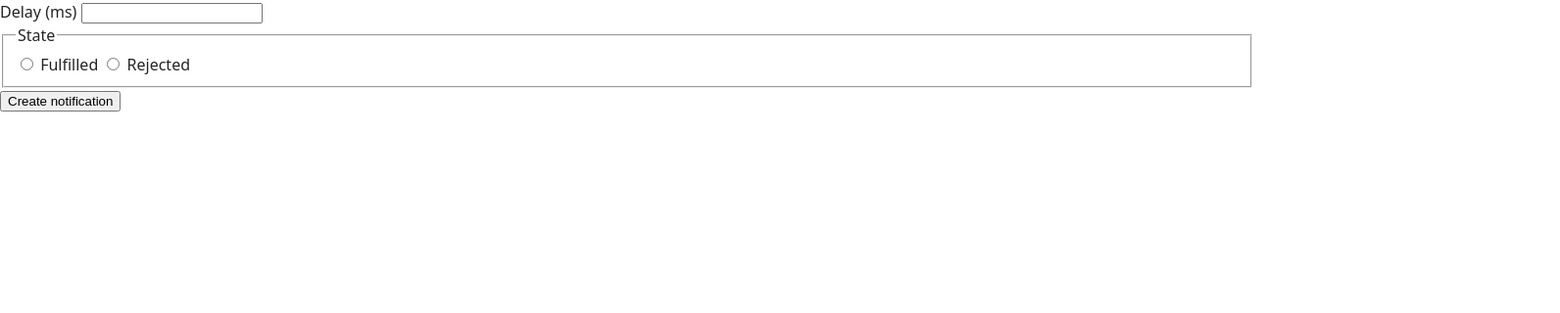
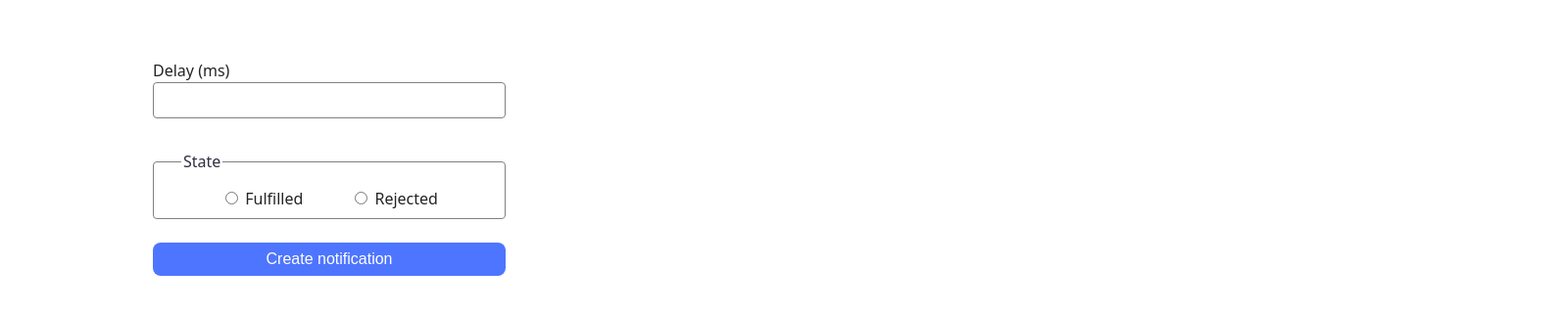
Before and after one commit to ArsenZar/goit-js-hw-10, a website built with Vite: page src/2-snackbar.html in a window 1280 px wide. Shown: the whole page at 98% size, 1592 px wide, since content can reach past the window. Built offline with nearby package versions, Linux system fonts and the light colour scheme.

Commit message:
snackbar CSS ready

```diff
--- a/src/2-snackbar.html
+++ b/src/2-snackbar.html
@@ -4,13 +4,18 @@
     <meta charset="UTF-8" />
     <meta http-equiv="X-UA-Compatible" content="IE=edge" />
     <meta name="viewport" content="width=device-width, initial-scale=1.0" />
-    <title>Page 3</title>
-    <link rel="stylesheet" href="./css/styles.css" />
+    <title>Snackbar</title>
+    <link rel="preconnect" href="https://fonts.googleapis.com">
+    <link rel="preconnect" href="https://fonts.gstatic.com" crossorigin>
+    <link href="https://fonts.googleapis.com/css2?family=Montserrat:ital,wght@0,100..900;1,100..900&display=swap"
+      rel="stylesheet">
+  <link rel="stylesheet" href="./css/2-snackbar.css">
+    <link rel="stylesheet" href="./css/styles.css">
   </head>
   <body>
     <form class="form">
-      <label>
-        Delay (ms)
+      <br>
+        Delay (ms)</br>
         <input type="number" name="delay" data-delay required />
       </label>
 
--- /dev/null
+++ b/src/css/2-snackbar.css
@@ -0,0 +1,54 @@
+body{
+    padding: 36px 156px;
+}
+.form{
+    max-width: 360px;
+}
+input[type="number"] {
+    width: 100%;
+    padding: 8px 16px;
+    border-radius: 4px;
+    font-family: "Montserrat", sans-serif;
+    font-size: 16px;
+    border: 1px solid #808080;
+    margin-right: 8px;
+    margin-bottom: 32px;
+    box-sizing: border-box;
+}
+
+input[type="number"]:hover {
+    border: 1px solid black;
+}
+
+input[type="number"]:active {
+    border: 1px solid #4E75FF;
+}
+legend{
+    margin-left: 28px;
+    color: #2E2F42;
+}
+fieldset label:nth-child(2){
+    margin-right: 48px;
+}
+fieldset{
+    margin: 0;
+    box-sizing: border-box;
+    font-size: 16px;
+    width: 100%;
+    border-radius: 4px;
+    border: 1px solid #808080;
+    display: flex;
+    justify-content: center;
+    padding: 14px 0px 8px 0px;
+    margin-bottom: 24px;
+}
+button{
+    width: 100%;
+    box-sizing: border-box;
+    background-color: #4E75FF;
+    color: white;
+    padding: 8px;
+    border: none;
+    font-size: 16px;
+    border-radius: 8px;
+}
```
Also changed, not shown: src/1-timer.html (+1 -1 lines).
